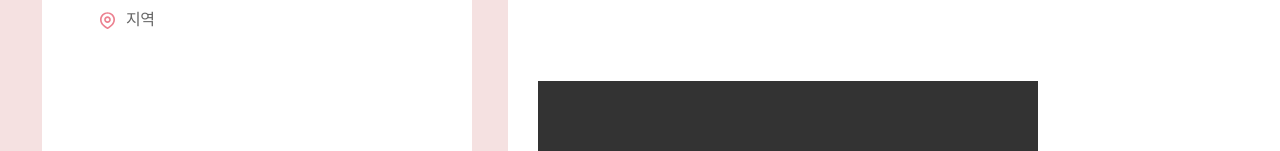
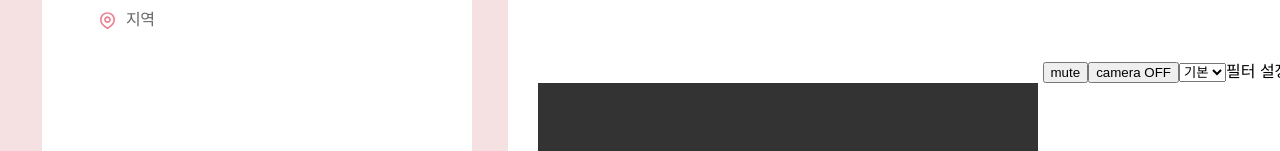
Before and after one commit to VOM-Project/React, a React (Create React App) app: page /webcam/1 in a window 1280 px wide. Shown: the part 585-736 px from the top of the page. Built offline with nearby package versions, Linux system fonts and the light colour scheme; no server answers.

Commit message:
feat: 제어버튼, 필터 버튼 구현

```diff
--- a/package.json
+++ b/package.json
@@ -3,6 +3,8 @@
   "version": "0.1.0",
   "private": true,
   "dependencies": {
+    "@firebase/app": "^0.10.5",
+    "@firebase/messaging": "^0.12.9",
     "@stomp/stompjs": "^7.0.0",
     "@testing-library/jest-dom": "^5.17.0",
     "@testing-library/react": "^13.4.0",
--- a/src/components/WebCam/PeerConfig.js
+++ b/src/components/WebCam/PeerConfig.js
@@ -53,11 +53,62 @@ function PeerConfig({ webcamId, connectHeaders }) {
   const cameraBtn = useRef(null); //카메라 버튼
   const camerasSelect = useRef(null);
   const cameraOption = useRef(null);
+  const [selectedFilter, setSelectedFilter] = useState("none"); //filter 설정
+
+  let muted = false;
+  let cameraOff = false;
   let stream; //내 local 미디어 스트림
   let myPeerConnection; //peer connect 변수
   const client = useRef({}); //stomp
   const sender = localStorage.getItem("memberId");
   const navigate = useNavigate();
+
+  //  클릭하면 카메라 끄기 핸들러
+  function onClickCameraOffHandler() {
+    stream.getVideoTracks().forEach((track) => {
+      track.enabled = !track.enabled;
+    });
+    if (!cameraOff) {
+      cameraBtn.current.innerText = "OFF";
+      cameraOff = !cameraOff;
+    } else {
+      cameraBtn.current.innerText = "ON";
+      cameraOff = !cameraOff;
+    }
+  }
+  //클릭하면 음소거 핸들러
+  function onClickMuteHandler() {
+    stream.getAudioTracks().forEach((track) => {
+      track.enabled = !track.enabled;
+    });
+    if (!muted) {
+      muteBtn.current.innerText = "Unmute";
+      muted = !muted;
+    } else {
+      muteBtn.current.innerText = "Mute";
+      muted = !muted;
+    }
+  }
+
+  /* filter 설정 */
+  const handleFilterChange = (event) => {
+    // stream.getVideoTracks().forEach((track) => {
+    //   track.enabled = !track.enabled;
+    // });
+    setSelectedFilter(event.target.value);
+    localStreamRef.current.className = event.target.value;
+  };
+  const handleSuccess = (stream) => {
+    window.stream = stream;
+    localStreamRef.current.srcObject = stream;
+  };
+  const handleError = (error) => {
+    console.error(
+      "navigator.MediaDevices.getUserMedia error: ",
+      error.message,
+      error.name
+    );
+  };
 
   //  카메라 정보 받아오기 함수
   async function getCameras() {
@@ -107,7 +158,7 @@ function PeerConfig({ webcamId, connectHeaders }) {
       console.log(err);
     }
   }
-  //카메라 옵션 변화 있을때
+  //카메라 옵션 변화 있을때(노트북, 외장캠 등)..
   async function onInputCameraChange() {
     await getUserMedia(camerasSelect.current.value);
     if (myPeerConnection) {
@@ -155,10 +206,10 @@ function PeerConfig({ webcamId, connectHeaders }) {
       iceServers: [
         {
           urls: [
-            "stun:stun.l.google.com:19302",
             "stun:stun1.l.google.com:19302",
             "stun:stun2.l.google.com:19302",
             "stun:stun3.l.google.com:19302",
+            "stun:stun4.l.google.com:19302",
           ],
         },
       ],
@@ -184,10 +235,24 @@ function PeerConfig({ webcamId, connectHeaders }) {
       console.log("2. Connected to WebRTC 시그널링 server");
       // 소켓 연결 설정 완료 후에 피어 간 연결 설정
       //처음 연결하면 일단 다 구독해두기
+
       //iceCandidate peer 교환을 위한 subscribe
 
-      //offer peer 교환을 위한 subscribe
-      console.log("2-1.offer 구독");
+      console.log("2-0. ice 구독");
+      client.current.subscribe(
+        `/topic/peer/iceCandidate/${webcamId}`,
+        ({ body }) => {
+          const data = JSON.parse(body);
+          if (data.sender !== sender) {
+            //현재 로그인 유저가 보낸게 아니라면 ice 수신
+            console.log("2-0-1.ice 수신 시작 ");
+            myPeerConnection.addIceCandidate(data.ice);
+          }
+        }
+      );
+
+      //offer/enter peer 교환을 위한 subscribe
+      console.log("2-1.offer인지 enter인지 구독");
       client.current.subscribe(
         `/topic/peer/offer/${webcamId}`,
         async ({ body }) => {
@@ -197,10 +262,10 @@ function PeerConfig({ webcamId, connectHeaders }) {
             console.log("2-1-1. data를 보내는 사람:", data.sender);
             console.log("2-2-1. 현재 사람:", sender);
             if (data.type === "ENTER") {
-              console.log("1.(방에 들어왔을 때) enter 수신 중...");
+              console.log("2-1-2.(방에 들어왔을 때) enter 수신 중...");
               const offer = await myPeerConnection.createOffer();
               myPeerConnection.setLocalDescription(offer);
-              console.log("생성된 offer:", offer);
+              console.log("2-1-2. 생성된 offer:", offer);
               client.current.send(
                 `/app/peer/offer/${webcamId}`,
                 connectHeaders,
@@ -212,7 +277,7 @@ function PeerConfig({ webcamId, connectHeaders }) {
                 })
               );
               console.log(
-                "2.(방에 들어왔을 때) enter 수신 후 offer 전송 완료..."
+                "2-1-3.(방에 들어왔을 때) enter 수신 후 offer 전송 완료..."
               );
             }
             if (data.type === "OFFER") {
@@ -246,26 +311,23 @@ function PeerConfig({ webcamId, connectHeaders }) {
           myPeerConnection.setRemoteDescription(data.answer);
         }
       });
-
-      console.log("2-4. ice 구독");
-      client.current.subscribe(
-        `/topic/peer/iceCandidate/${webcamId}`,
-        ({ body }) => {
-          const data = JSON.parse(body);
-          if (data.sender !== sender) {
-            //현재 로그인 유저가 보낸게 아니라면 ice 수신
-            console.log("2-4-1.ice 수신 시작 ");
-            myPeerConnection.addIceCandidate(data.ice);
-          }
-        }
+      //send enter
+      client.current.send(
+        `/app/peer/offer/${webcamId}`,
+        connectHeaders,
+        JSON.stringify({
+          type: "ENTER",
+          webcamId,
+          sender,
+        })
       );
-      sendOffer(); // 피어 간 연결 설정 완료 후에 offer 전송
+      console.log("3.(방에 들어왔을 때) enter 전송 중...");
+      // sendOffer(); // 피어 간 연결 설정 완료 후에 offer 전송
       // client.current.activate();
     });
   };
 
-  //send enter
-  let sendOffer = async () => {
+  let sendOffer = () => {
     client.current.send(
       `/app/peer/offer/${webcamId}`,
       connectHeaders,
@@ -317,6 +379,7 @@ function PeerConfig({ webcamId, connectHeaders }) {
 
   return (
     <div>
+      <div>
         <video
           id="localStream"
           autoPlay
@@ -326,7 +389,23 @@ function PeerConfig({ webcamId, connectHeaders }) {
           ref={localStreamRef}
         >
           내 비디오
-      </video>
+        </video>{" "}
+        <button ref={muteBtn} onClick={onClickMuteHandler}>
+          mute
+        </button>
+        <button ref={cameraBtn} onClick={onClickCameraOffHandler}>
+          camera OFF
+        </button>
+        <select ref={camerasSelect} onInput={onInputCameraChange}>
+          <option>기본</option>
+          <option ref={cameraOption} value="device" />
+        </select>
+        <label for="filter">필터 설정 </label>
+        <select value={selectedFilter} onChange={handleFilterChange}>
+          <option value="none">None</option>
+          <option value="blur">Blur</option>
+        </select>
+      </div>
       <div id="remoteStreamDiv">
         <video
           autoPlay
```
Also changed, not shown: src/components/Notification/fcm.js (+12 -19 lines), 1 other file (tests, documents, lock files or other folders). Lines whose indentation alone changed are shown as unchanged.
